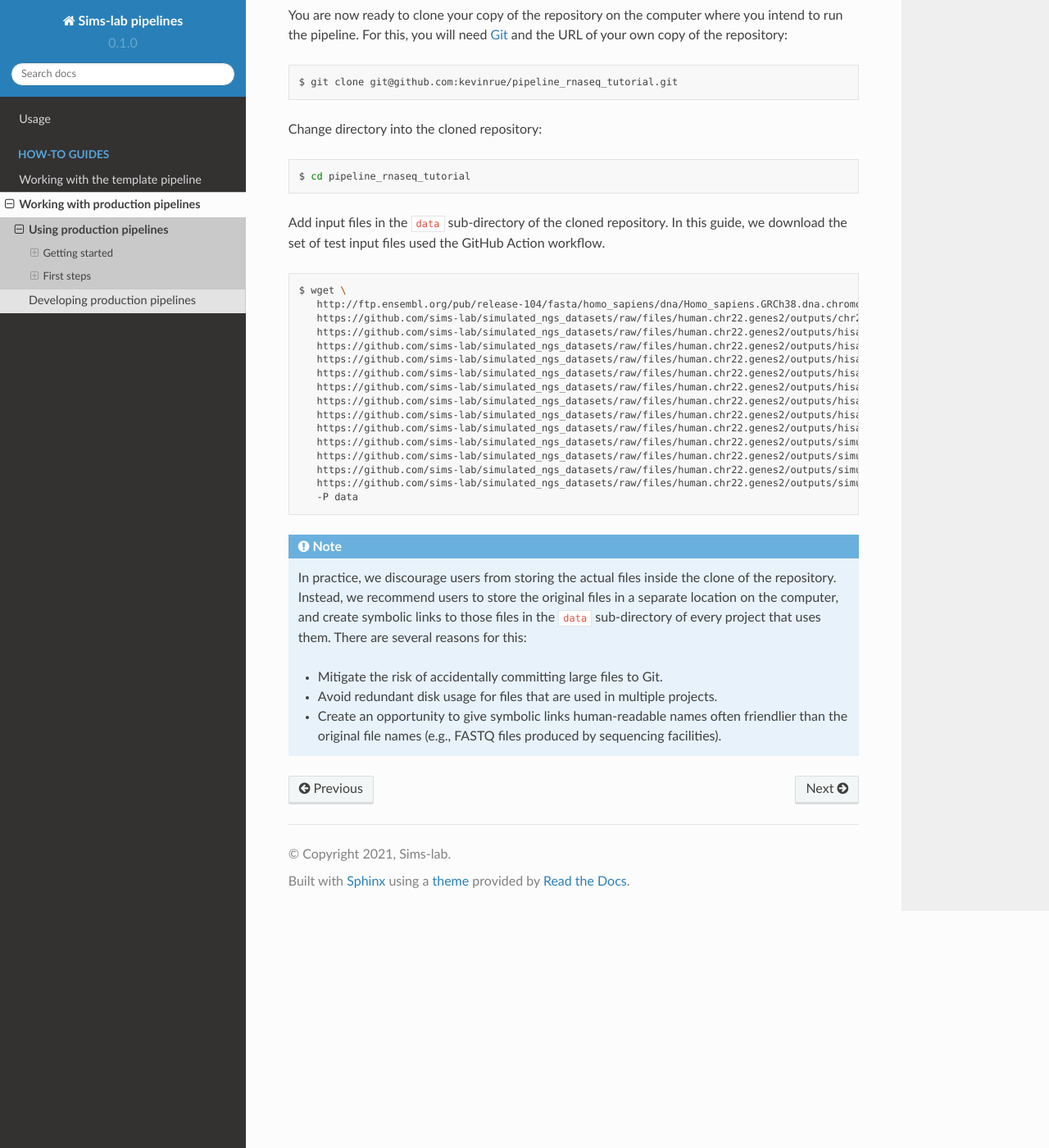
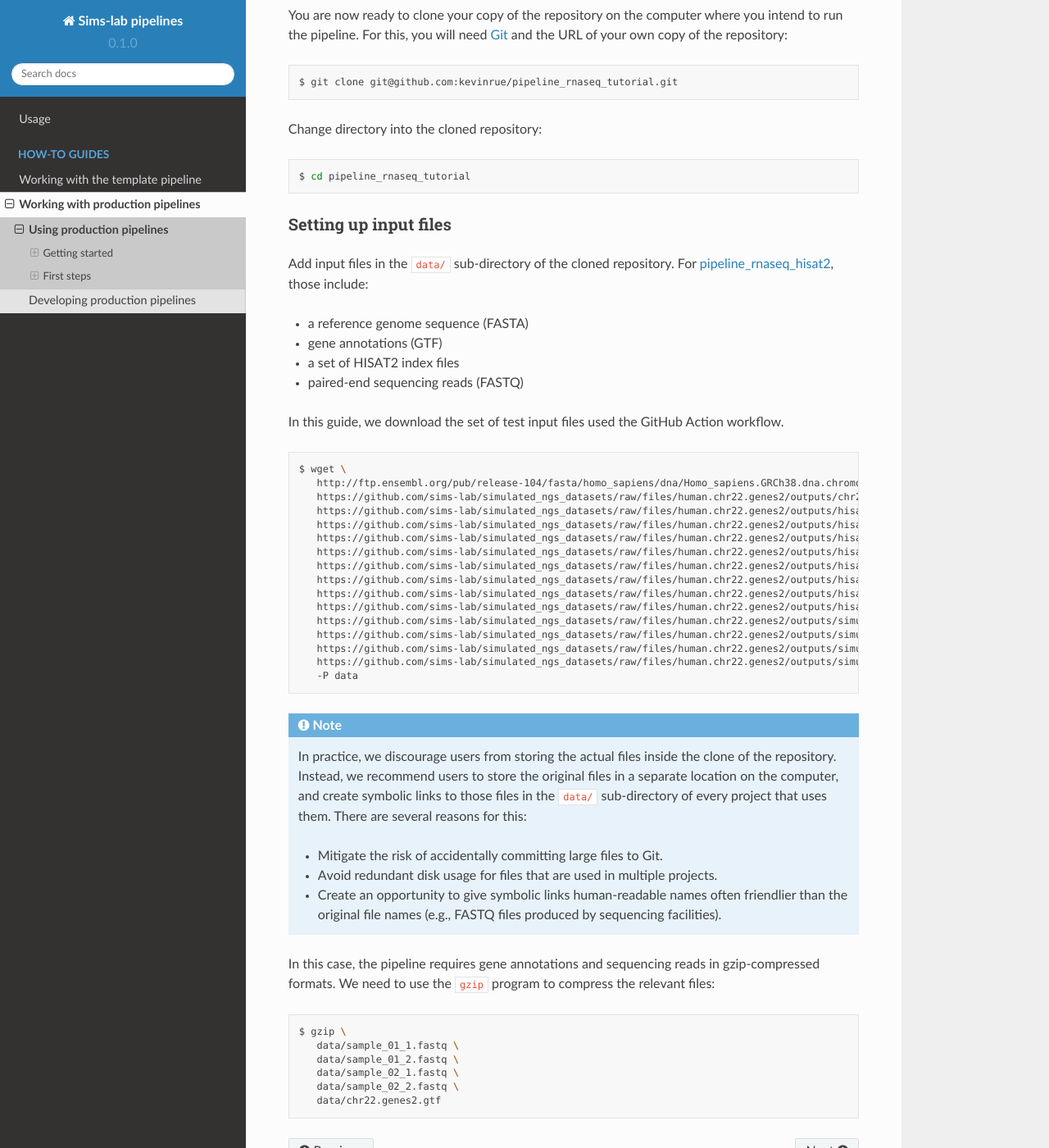
Before and after one commit to kevinrue/rtd-tutorial, a Sphinx documentation site: the page built from docs/source/guides/production_usage.rst, in a window 1280 px wide and 1400 px high, scrolled down 4171 px. Shown: the whole window at 82% size. Built offline with Sphinx 7.4.7 and the Read the Docs theme 2.0.0, drawn with Linux system fonts in a browser that asks for light colours.

Commit message:
add section about setting up input files

```diff
--- a/docs/source/guides/production_usage.rst
+++ b/docs/source/guides/production_usage.rst
@@ -175,7 +175,18 @@ Change directory into the cloned repository:
 
    cd pipeline_rnaseq_tutorial
 
-Add input files in the ``data`` sub-directory of the cloned repository.
+Setting up input files
+~~~~~~~~~~~~~~~~~~~~~~
+
+Add input files in the ``data/`` sub-directory of the cloned repository.
+For `pipeline_rnaseq_hisat2 <https://github.com/sims-lab/pipeline_rnaseq_hisat2>`_,
+those include:
+
+* a reference genome sequence (FASTA)
+* gene annotations (GTF)
+* a set of HISAT2 index files
+* paired-end sequencing reads (FASTQ)
+
 In this guide, we download the set of test input files used the GitHub Action workflow.
 
 .. prompt:: bash $
@@ -201,7 +212,7 @@ In this guide, we download the set of test input files used the GitHub Action wo
 
    In practice, we discourage users from storing the actual files inside the clone of the repository.
    Instead, we recommend users to store the original files in a separate location on the computer,
-   and create symbolic links to those files in the ``data`` sub-directory of every project that
+   and create symbolic links to those files in the ``data/`` sub-directory of every project that
    uses them.
    There are several reasons for this:
 
@@ -209,3 +220,15 @@ In this guide, we download the set of test input files used the GitHub Action wo
    * Avoid redundant disk usage for files that are used in multiple projects.
    * Create an opportunity to give symbolic links human-readable names often friendlier
      than the original file names (e.g., FASTQ files produced by sequencing facilities).
+
+In this case, the pipeline requires gene annotations and sequencing reads in gzip-compressed formats.
+We need to use the ``gzip`` program to compress the relevant files:
+
+.. prompt:: bash $
+
+   gzip \
+      data/sample_01_1.fastq \
+      data/sample_01_2.fastq \
+      data/sample_02_1.fastq \
+      data/sample_02_2.fastq \
+      data/chr22.genes2.gtf
```
